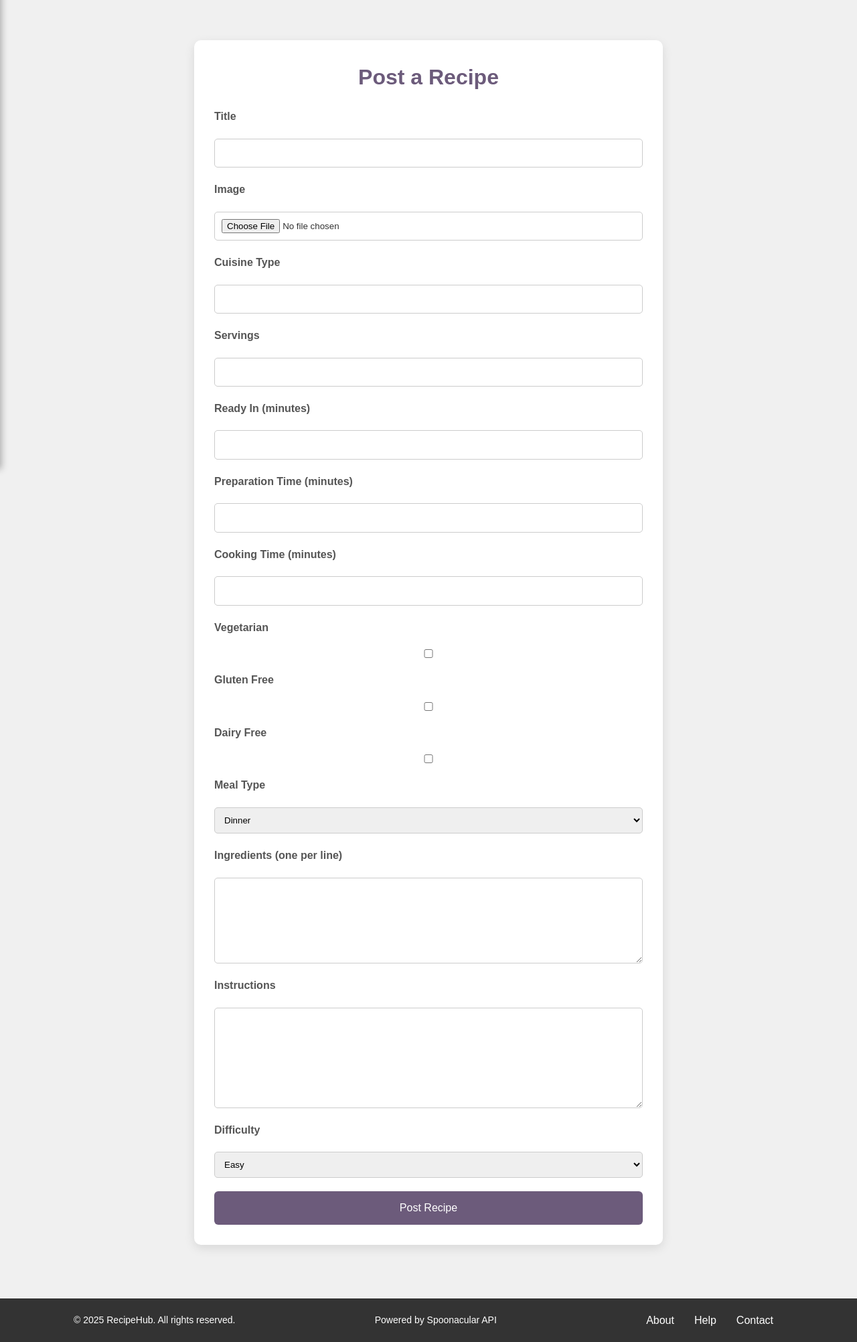
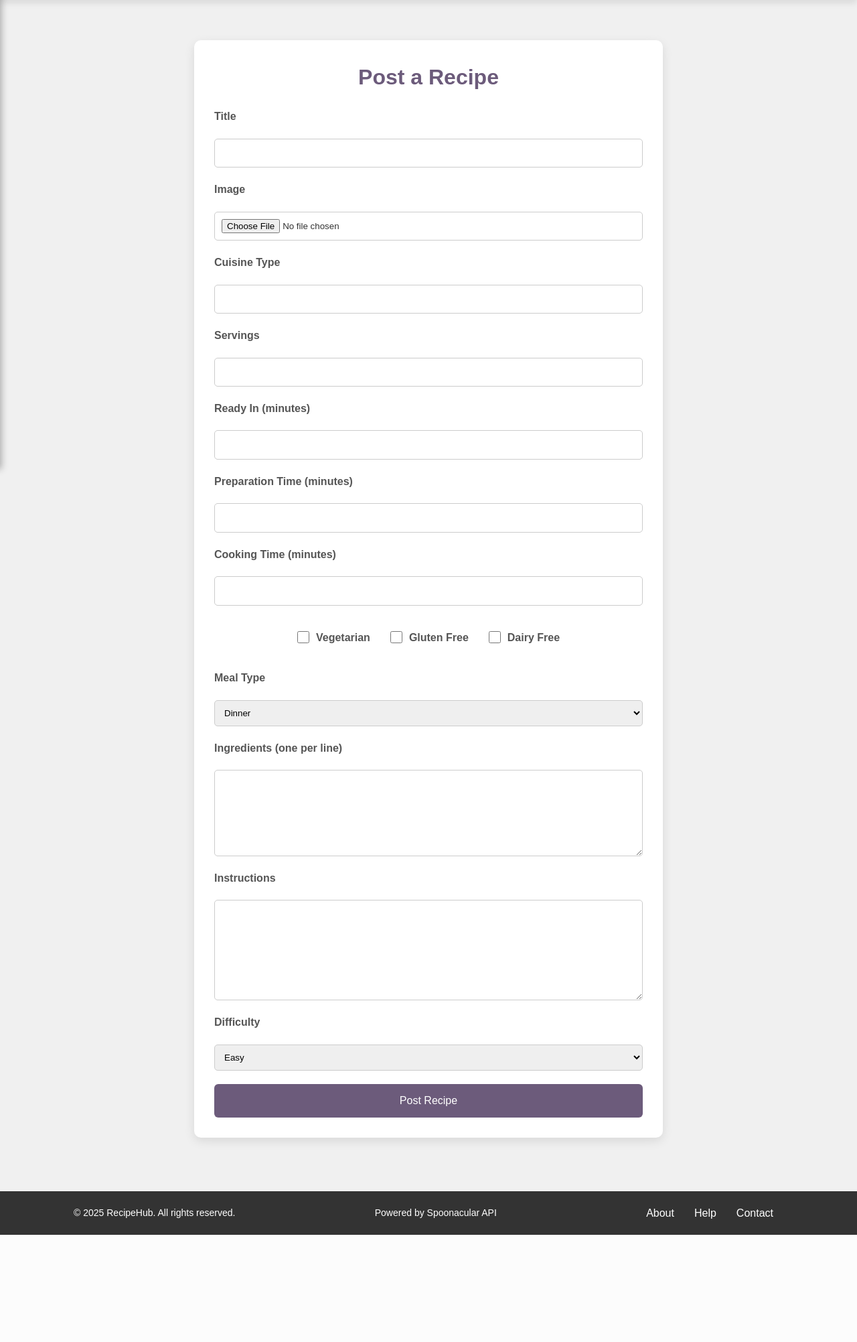
Before and after one commit to nikerdz/COMP-3077-Final-Project, a PHP site: page /recipe/add-recipe.php in a window 1280 px wide. Shown: the part 100-2103 px from the top of the page at 67% size. After the commit the page ends 1943 px from the top, so only its background shows below. Run offline with PHP 8.4, Linux system fonts and the light colour scheme; the visitor is signed in with stand-in values (Sample User, id 1); some web fonts are replaced.

Commit message:
Minor style and recipe card changes
fetch_api_recipes debugging after it broke when deployed on myweb

```diff
--- a/root/assets/scripts/php/fetch_api_recipes.php
+++ b/root/assets/scripts/php/fetch_api_recipes.php
@@ -36,9 +36,9 @@ foreach ($recipes as $recipe) {
         ':image_url' => $recipe['image'],
         ':cuisine_type' => implode(', ', $recipe['cuisines']),
         ':difficulty' => 'Medium', // Spoonacular doesn't provide difficulty; set a default or determine based on other factors
-        ':vegetarian' => $recipe['vegetarian'],
-        ':gluten_free' => $recipe['glutenFree'],
-        ':dairy_free' => $recipe['dairyFree'],
+        ':vegetarian' => $recipe['vegetarian'] ? 1 : 0,
+        ':gluten_free' => $recipe['glutenFree'] ? 1 : 0,
+        ':dairy_free' => $recipe['dairyFree'] ? 1 : 0,
         ':meal_type' => 'Dinner', // Determine based on recipe details or set a default
         ':servings' => $recipe['servings'],
         ':ready_in_minutes' => $recipe['readyInMinutes'],
--- a/root/assets/styles/style.css
+++ b/root/assets/styles/style.css
@@ -27,7 +27,7 @@ body {
     background: #f0f0f0;
     color: #333;
     margin: 0;
-    padding: 0;
+    padding-top: 100px;
 }
 
 /* ==========================
--- a/root/assets/styles/templates/header.css
+++ b/root/assets/styles/templates/header.css
@@ -6,6 +6,13 @@
     color: #fff;
     padding: 15px 0;
     box-shadow: 0 4px 10px rgba(0, 0, 0, 0.1);
+
+    position: fixed;
+    top: 0;
+    left: 0;
+    width: 100%;
+    height: 100px;
+    z-index: 1000;
 }
 
 .container {
--- a/root/public/recipe/add-recipe.php
+++ b/root/public/recipe/add-recipe.php
@@ -80,14 +80,22 @@ if (!isset($_SESSION['user_id'])) {
             <label for="cooking_time">Cooking Time (minutes)</label>
             <input type="number" name="cooking_time" id="cooking_time" required>
 
-            <label for="vegetarian">Vegetarian</label>
-            <input type="checkbox" name="vegetarian" id="vegetarian" value="1">
+            <div class="checkbox-group">
+                <label class="checkbox-item" for="vegetarian">
+                    <input type="checkbox" name="vegetarian" id="vegetarian" value="1">
+                    <span>Vegetarian</span>
+                </label>
 
-            <label for="gluten_free">Gluten Free</label>
-            <input type="checkbox" name="gluten_free" id="gluten_free" value="1">
+                <label class="checkbox-item" for="gluten_free">
+                    <input type="checkbox" name="gluten_free" id="gluten_free" value="1">
+                    <span>Gluten Free</span>
+                </label>
 
-            <label for="dairy_free">Dairy Free</label>
-            <input type="checkbox" name="dairy_free" id="dairy_free" value="1">
+                <label class="checkbox-item" for="dairy_free">
+                    <input type="checkbox" name="dairy_free" id="dairy_free" value="1">
+                    <span>Dairy Free</span>
+                </label>
+            </div>
 
             <label for="meal_type">Meal Type</label>
             <select name="meal_type" id="meal_type">
```
Also changed, not shown: root/public/user/dashboard.php (+16 -2 lines), root/public/user/explore.php (+10 -6 lines), root/public/user/view-user.php (+4 -4 lines).
